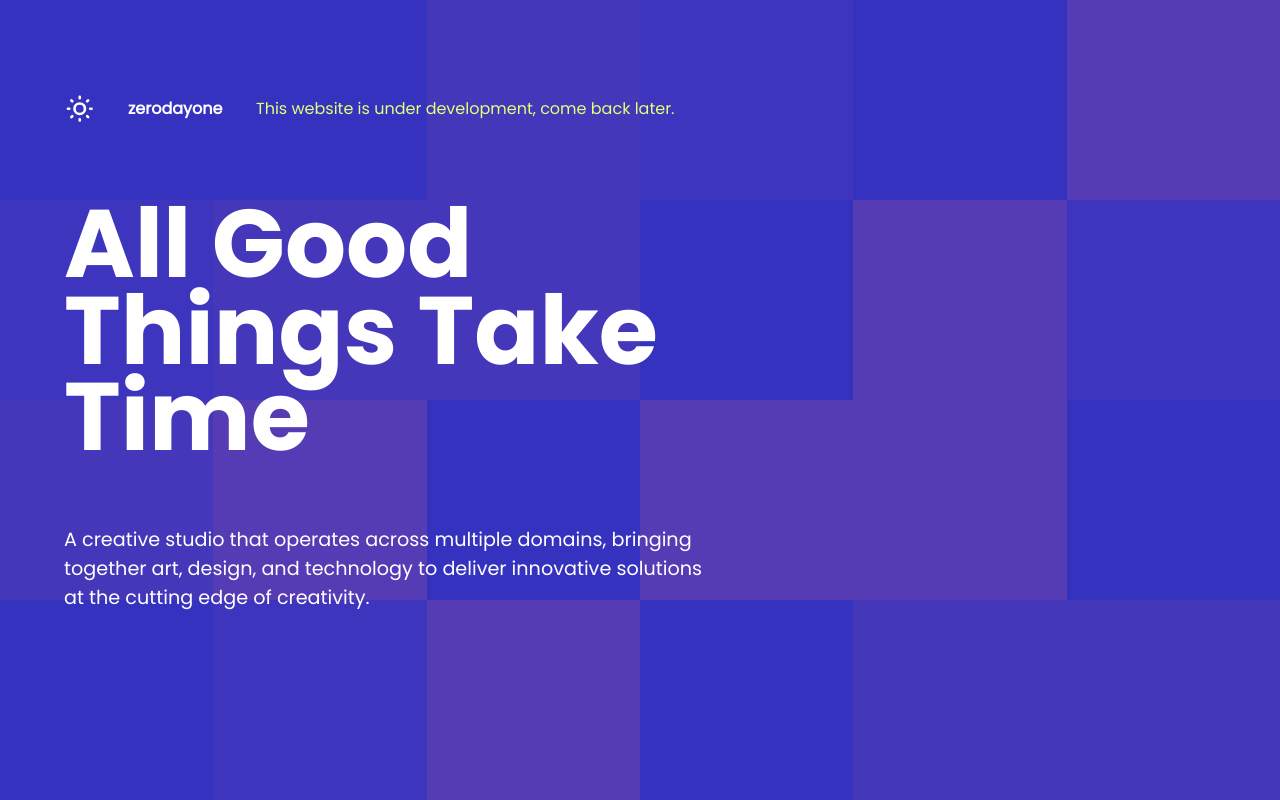
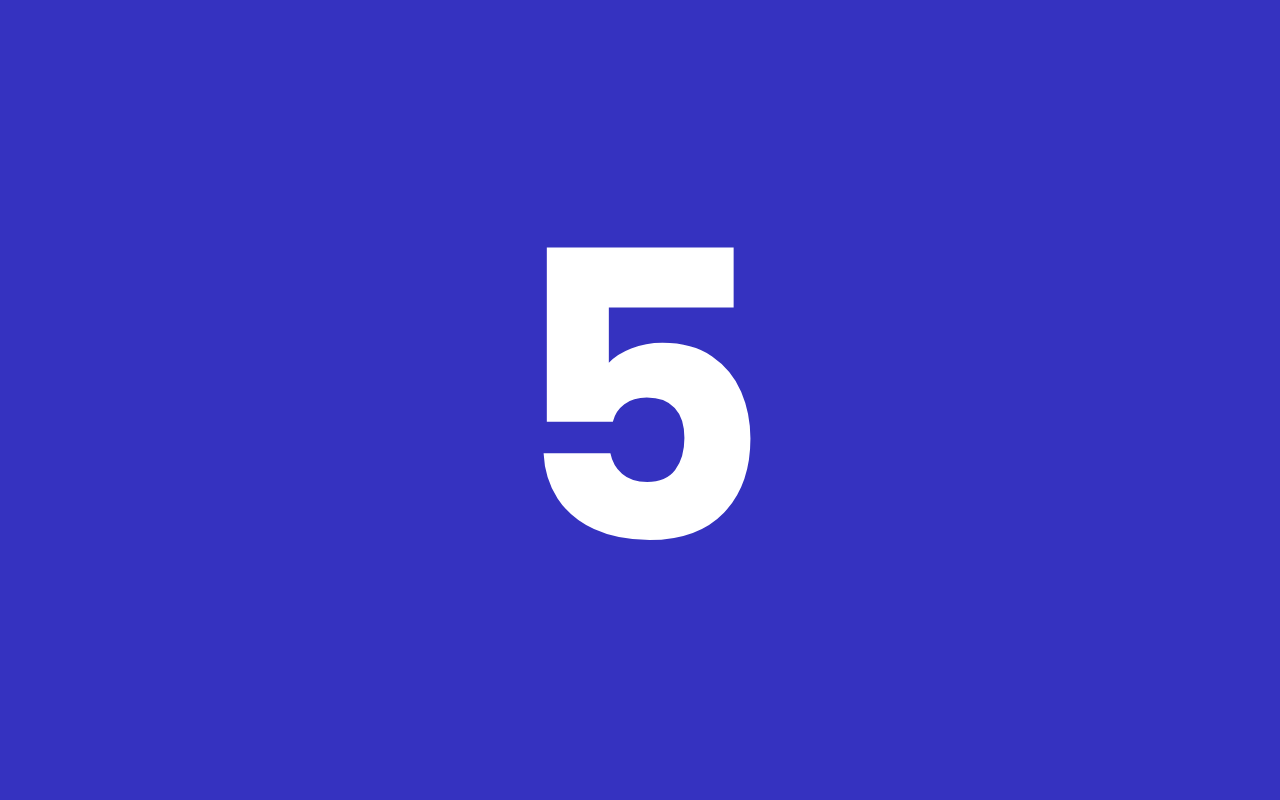
Before and after one commit to zerodayone-in/zerodayone.in, a React (Vite) app: page / in a window 1280 px wide. Built offline with nearby package versions, Linux system fonts and the light colour scheme.

Commit message:
building

```diff
--- a/src/App.tsx
+++ b/src/App.tsx
@@ -1,4 +1,4 @@
-import Home from './pages/Home';
+import Home from './pages/Home2';
 
 function App() {
   return (
--- /dev/null
+++ b/src/pages/Home2/index.tsx
@@ -0,0 +1,13 @@
+import "./styles.css";
+
+function Home() {
+  return (
+		<div className="home">
+
+		5
+
+		</div>
+	);
+}
+
+export default Home;
--- /dev/null
+++ b/src/pages/Home2/styles.css
@@ -0,0 +1,12 @@
+.home {
+  display: flex;
+  justify-content: center;
+  align-items: center;
+  height: 100vh;
+
+	color: #fff;
+  font-family: Poppins-Black;
+  font-size: 400px;
+  font-weight: 900;
+  line-height: 0.9;
+}
```
